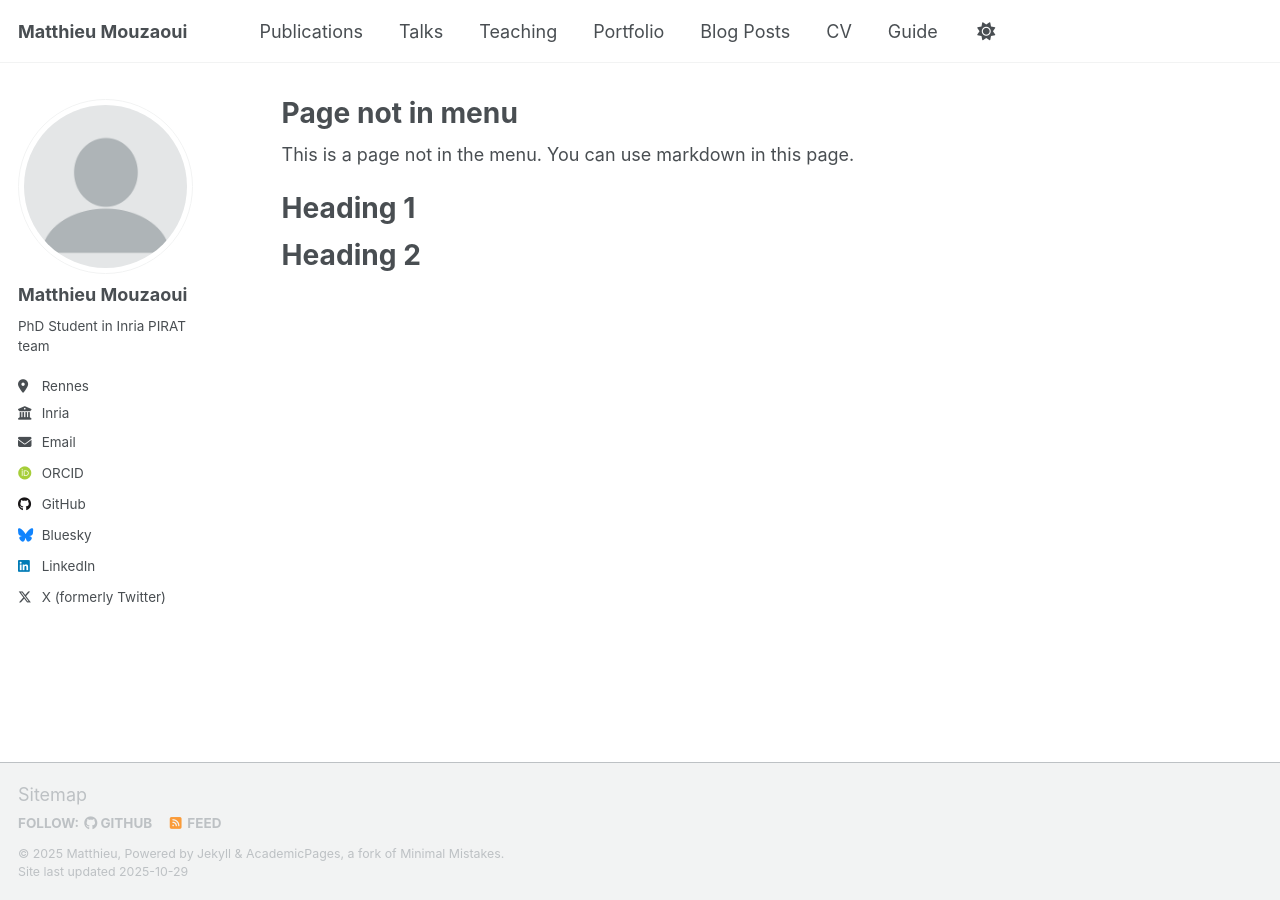
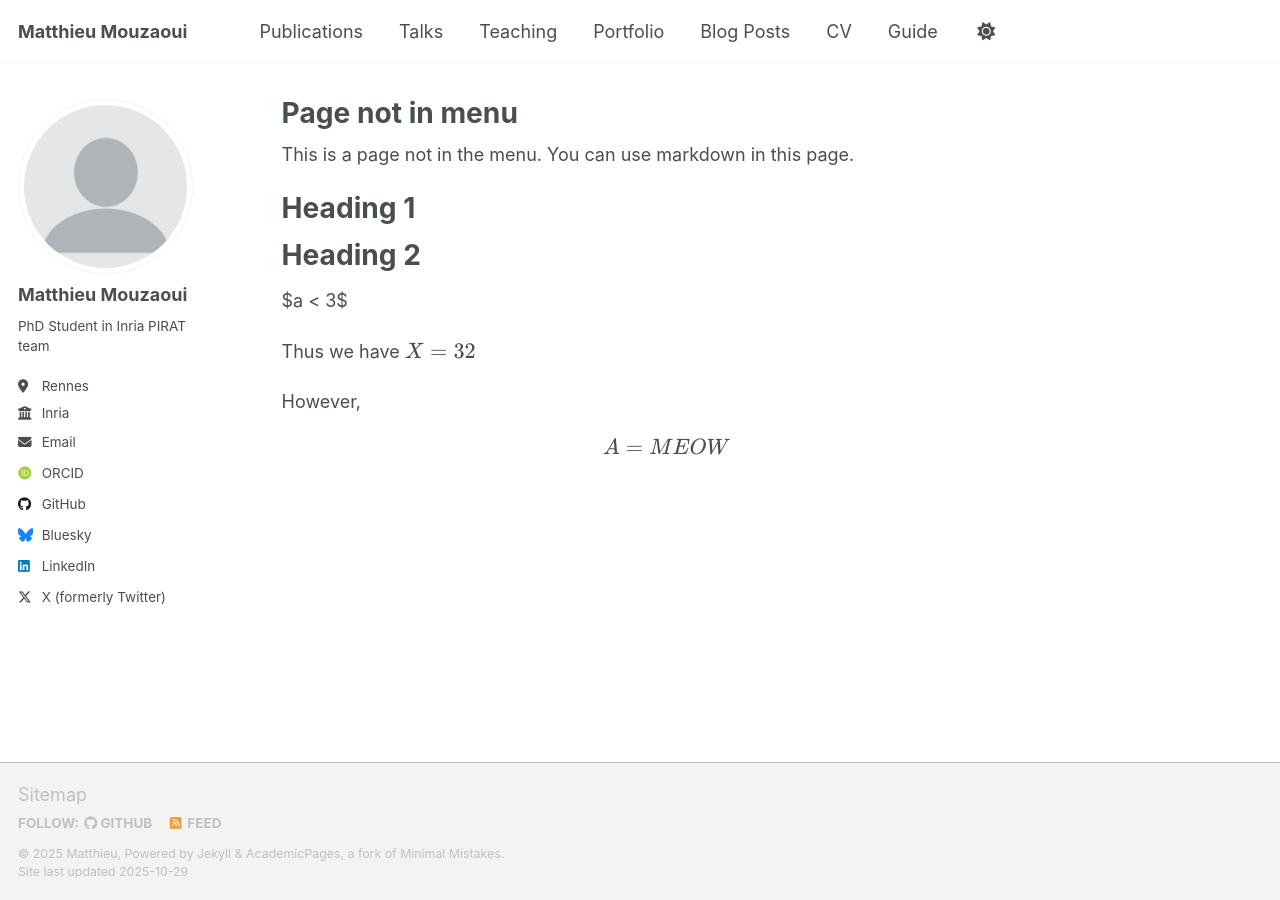
Before and after one commit to MouzaouiMatthieu/MouzaouiMatthieu.github.io, a Jekyll site: the page built from _pages/non-menu-page.md, in a window 1280 px wide. Built offline with Jekyll 4.4.1, drawn with Linux system fonts in a browser that asks for light colours; some web fonts are replaced; a script that is not in the unit is left out.

Commit message:
test: mkdown and jax

```diff
--- a/_pages/non-menu-page.md
+++ b/_pages/non-menu-page.md
@@ -14,3 +14,11 @@ Heading 1
 
 Heading 2
 ======
+
+$a < 3$
+
+Thus we have \\( X = 32 \\)
+
+However,
+
+$$A = MEOW$$
```
